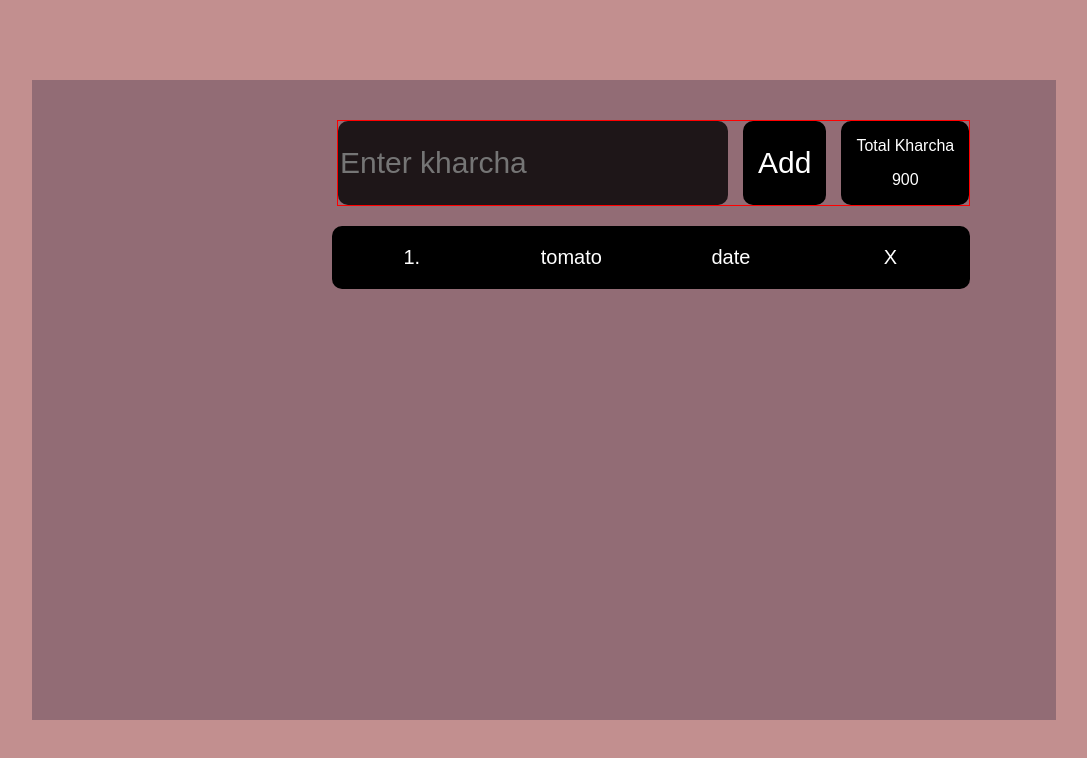
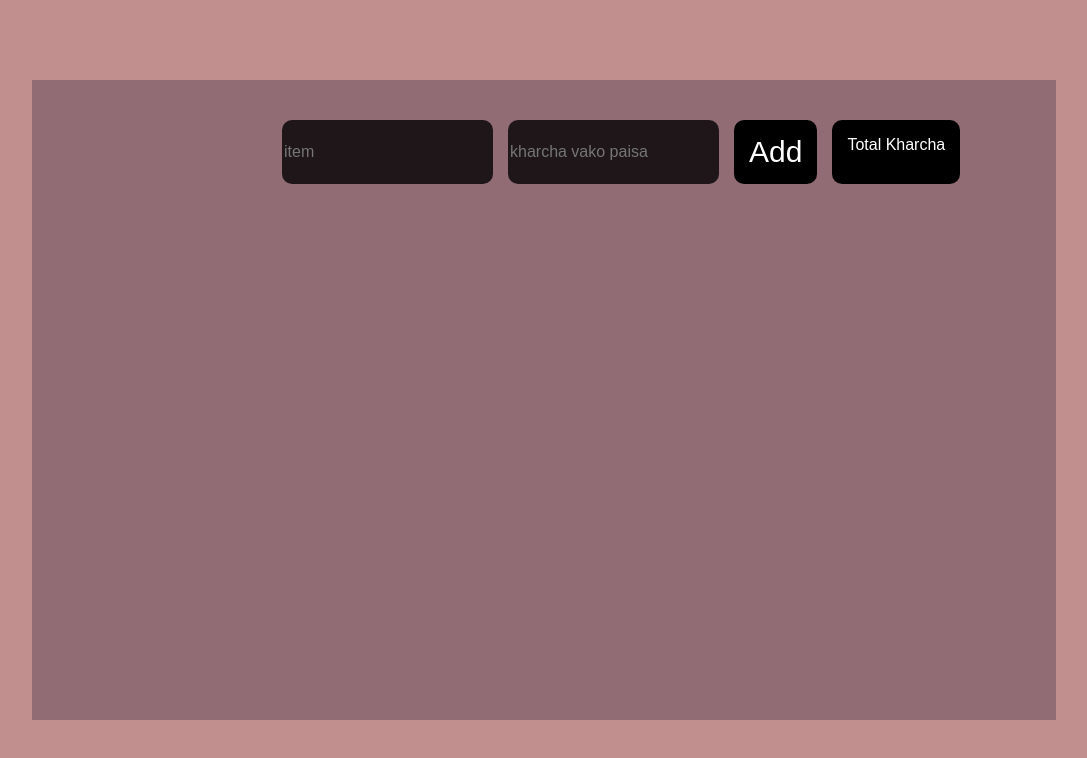
Before and after one commit to rajpoudell/room-kharcha, a React (Create React App) app: page / in a window 1280 px wide. Shown: the top 758 px of the page, without its empty margins (96-1183 px from the left). Built offline with nearby package versions, Linux system fonts and the light colour scheme.

Commit message:
removing item while click x and adding item child append is added

```diff
--- a/src/App.js
+++ b/src/App.js
@@ -1,26 +1,76 @@
-import React, { useState } from 'react'
-import "./index.css"
-import { Center_firstline } from './Center_firstline';
+import React, { useEffect, useState } from 'react';
+import "./index.css";
+
+const App = () => {
+  const currentDate = new Date();
+  const currentTime = currentDate.toLocaleTimeString();
+  const currentDateString = currentDate.toDateString();
+
+  const [allItems, setAllItems] = useState([]);
+  const [product, setProduct] = useState("");
+  const [paisa, setPaisa] = useState("");
+
+  const handleAddItem = () => {
+    const newItem = {
+      product: product,
+      paisa: paisa
+    };
+
+    setAllItems([...allItems, newItem]);
+    setProduct("");
+    setPaisa("");
+    console.log(allItems)
+
+  };
+  const handleDeleteItem = (index) => {
+    const updatedItems = [...allItems];
+    updatedItems.splice(index, 1);
+    setAllItems(updatedItems);
+  };
 
 
-const App = () => {
   return (
     <div className='main'>
-    <div className="main--innerblock">
+      <div className="main--innerblock">
         <div className="main--center">
-            <Center_firstline />
-            <div className="main--appendchild">
-                <p>1.</p>
-                <p>tomato</p>
-                <p>date</p>
-                <p>X</p>
+          <div className="center--firstline">
+            <input
+              type="text"
+              placeholder='item'
+              id='input'
+              value={product}
+              onChange={(e) => setProduct(e.target.value)}
+              required
+            />
+            <input
+              type="number"
+              placeholder='kharcha vako paisa'
+              id='input'
+              value={paisa}
+              onChange={(e) => setPaisa(e.target.value)}
+              required
+            />
+            <button id='btn' onClick={handleAddItem}>Add</button>
+            <div className="center--showkharcha">
+              <p>Total Kharcha</p>
+              <p></p>
             </div>
+          </div>
+          {allItems.length !== 0 && allItems.map((data, i) => {
+            return (
+              <div className="main--appendchild" key={i}>
+                <p>*</p>
+                <p>{data.product}</p>
+                <p>Rs.{data.paisa}</p>
+                <p className='miti'>{currentTime + currentDateString} </p>
+                <p id='delete' onClick={() => handleDeleteItem(i)}>x</p>
+              </div>
+            );
+          })}
         </div>
+      </div>
     </div>
-
-
-</div>
-  )
-}
+  );
+};
 
 export default App;
--- a/src/Center_firstline.js
+++ /dev/null
@@ -1,19 +0,0 @@
-import React, { useState } from 'react'
-
-export const Center_firstline= () => {
-
-
-
-  return (
-    <div>
-        <div className="center--firstline">
-            <input type="text" placeholder='Enter kharcha' id='input'/>
-            <button id='btn'>Add</button>
-            <div className="center--showkharcha">
-                <p>Total Kharcha</p>
-                <p>900</p>
-            </div>
-        </div>
-    </div>
-  )
-}
--- a/src/index.css
+++ b/src/index.css
@@ -25,15 +25,14 @@ body {
 }
 .center--firstline{
   color: white;
-  border: 1px solid red;
   display: flex;
   gap: 15px;
-  margin:40px 0px 0px 305px;
+  margin:40px 0px 0px 250px;
 }
 #input{
   background-color: rgba(0, 0, 0, 0.792);
   color: white;
-  font-size: 30px;
+  font-size: 16px;
   outline: none;
   border: none;
   border-radius: 10px;
@@ -67,13 +66,27 @@ cursor: pointer;
 
 /* // append ko property start vayo hai ta  */
 .main--appendchild{
-  display: grid;
-  grid-template-columns: repeat(4,1fr);
-  margin-left: 300px;
+  /* padding: 5px; */
+  display: flex;
+  gap: 100px;
+  margin-left: 230px;
   margin-top: 20px;
-  font-size: 20px;
+  font-size: 14px;
   background-color: black;
   color: white;
   border-radius: 10px;
 
 }
+
+#delete{
+  color: red;
+  cursor: pointer !important;
+}
+#delete:hover{
+  color: rgba(255, 0, 0, 0.726);
+
+}
+.miti{
+  font-size: 10px;
+  margin-top:21px;
+}
--- /dev/null
+++ b/src/testing.js
@@ -0,0 +1,5 @@
+<p>*</p>
+<p>{product}</p>
+<p>Rs.{paisa}</p>
+<p>{currentTime +currentDateString} </p>
+<p id='delete'>x</p>
```
